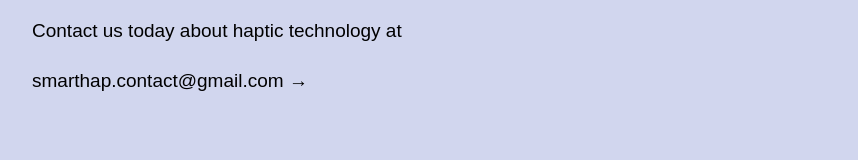
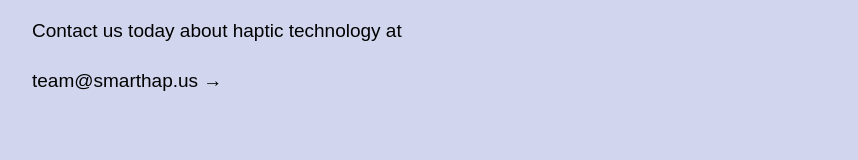
Before and after one commit to Smarthapus/SH_website, a plain HTML site: page index.html in a window 1280 px wide. Shown: the part 1652-1812 px from the top of the page, without its empty margins (208-1066 px from the left). Drawn offline with Linux system fonts and the light colour scheme.

Commit message:
Update index.html

```diff
--- a/index.html
+++ b/index.html
@@ -89,7 +89,7 @@
                     <p>Contact us today about haptic technology at</p>
                     <!--<p>contact@smarthap.us</p>-->
                     <div class="contact">
-                      <a href="mailto:smarthap.contact@gmail.com">smarthap.contact@gmail.com &rarr;</a>
+                      <a href="mailto:team@smarthap.us">team@smarthap.us &rarr;</a>
                     </div>
                 <!--</div>
             </div>-->
```
